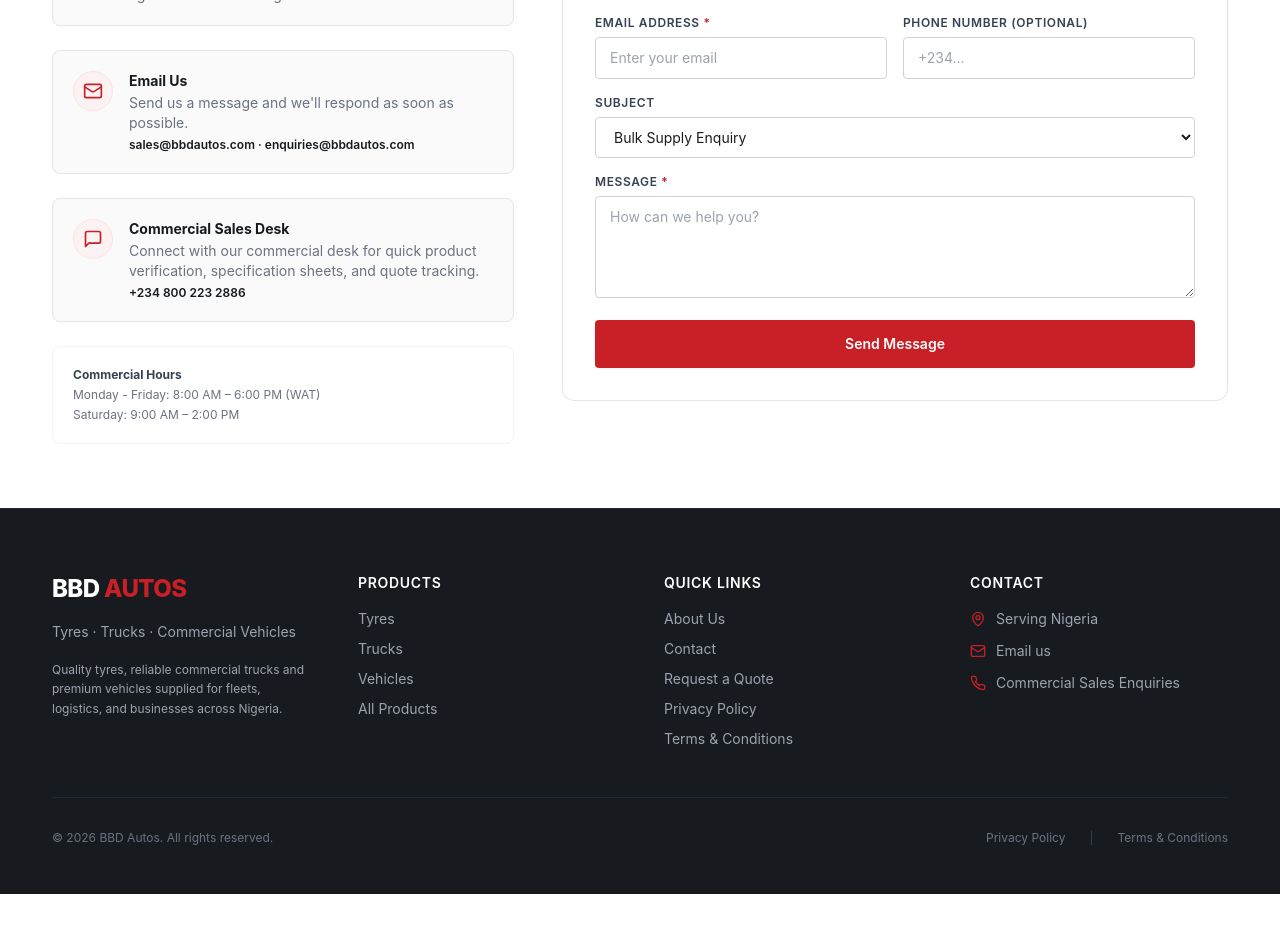
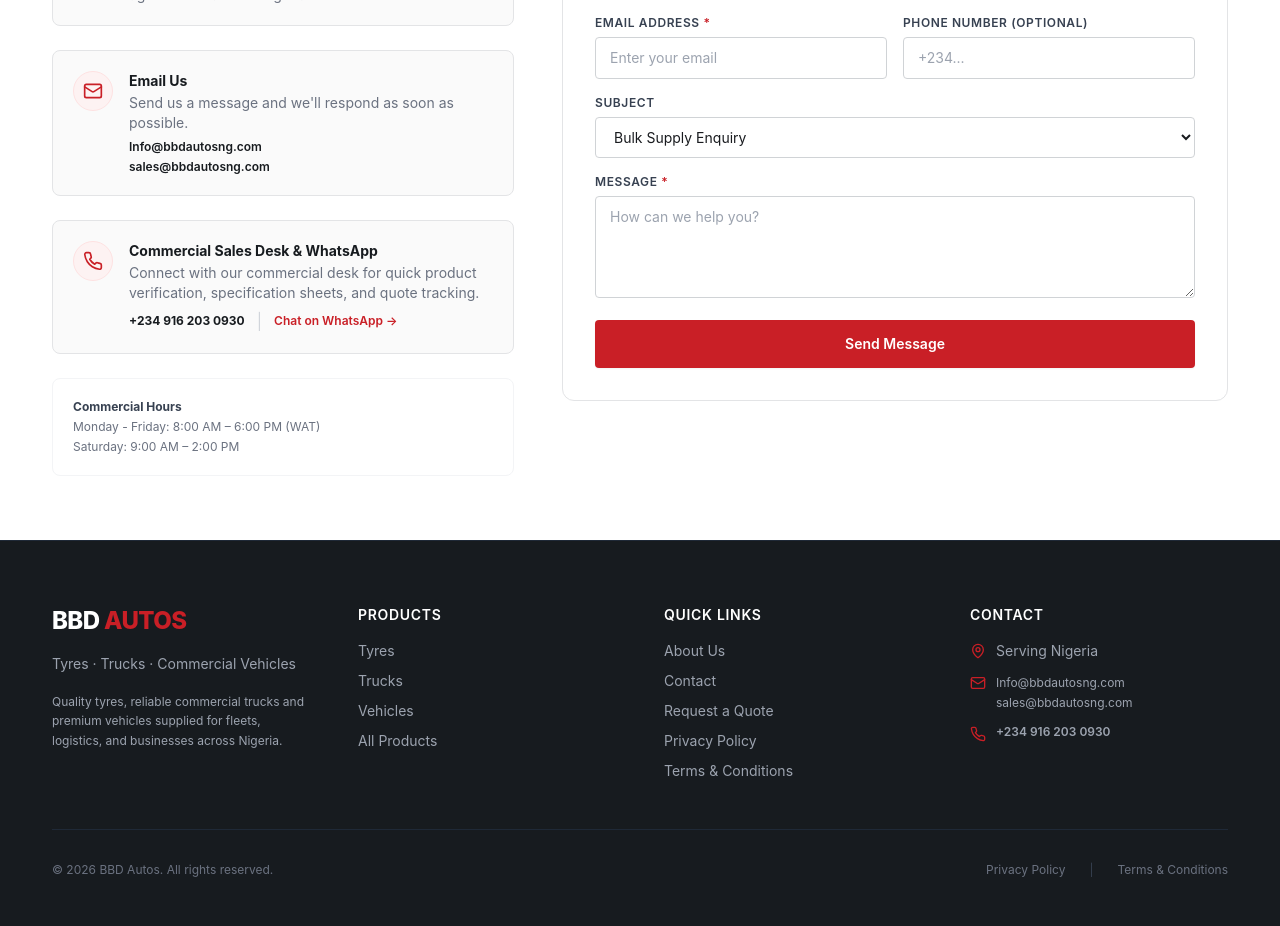
Before and after one commit to Subair-09/bbdautos, a Next.js app: page /contact in a window 1280 px wide. Shown: the part 460-1386 px from the top of the page. Before the commit the page ends 1354 px from the top, so only its background shows below. Built offline with nearby package versions, Linux system fonts and the light colour scheme.

Commit message:
chore: update official company emails and phone number

```diff
--- a/src/app/contact/page.tsx
+++ b/src/app/contact/page.tsx
@@ -118,25 +118,44 @@
                 <p className="text-xs sm:text-sm text-gray-500 mt-0.5">
                   Send us a message and we'll respond as soon as possible.
                 </p>
-                <p className="text-xs font-semibold text-[#171B1F] mt-1">
-                  sales@bbdautos.com · enquiries@bbdautos.com
-                </p>
+                <div className="flex flex-col gap-1 text-xs font-semibold text-[#171B1F] mt-1.5">
+                  <a href="mailto:Info@bbdautosng.com" className="hover:text-[#C91F26] transition-colors">
+                    Info@bbdautosng.com
+                  </a>
+                  <a href="mailto:sales@bbdautosng.com" className="hover:text-[#C91F26] transition-colors">
+                    sales@bbdautosng.com
+                  </a>
+                </div>
               </div>
             </div>
 
-            {/* WhatsApp / Direct Enquiries */}
+            {/* Direct Enquiries / Phone */}
             <div className="flex items-start gap-4 p-5 rounded-lg border border-[#E3E4E6] bg-[#FAFAFA]">
               <div className="w-10 h-10 rounded-full bg-[#FDF2F2] text-[#C91F26] flex items-center justify-center shrink-0 border border-red-100">
-                <MessageSquare className="w-5 h-5" />
+                <Phone className="w-5 h-5" />
               </div>
               <div>
-                <h4 className="font-bold text-sm text-[#171B1F]">Commercial Sales Desk</h4>
+                <h4 className="font-bold text-sm text-[#171B1F]">Commercial Sales Desk & WhatsApp</h4>
                 <p className="text-xs sm:text-sm text-gray-500 mt-0.5">
                   Connect with our commercial desk for quick product verification, specification sheets, and quote tracking.
                 </p>
-                <p className="text-xs font-semibold text-[#171B1F] mt-1">
-                  +234 800 223 2886
-                </p>
+                <div className="flex items-center gap-3 mt-1.5">
+                  <a
+                    href="tel:+2349162030930"
+                    className="text-xs font-bold text-[#171B1F] hover:text-[#C91F26] transition-colors"
+                  >
+                    +234 916 203 0930
+                  </a>
+                  <span className="text-gray-300">|</span>
+                  <a
+                    href="https://wa.me/2349162030930"
+                    target="_blank"
+                    rel="noopener noreferrer"
+                    className="text-xs font-semibold text-[#C91F26] hover:underline"
+                  >
+                    Chat on WhatsApp &rarr;
+                  </a>
+                </div>
               </div>
             </div>
 
--- a/src/app/privacy/page.tsx
+++ b/src/app/privacy/page.tsx
@@ -41,7 +41,7 @@
 
           <h3 className="text-base font-bold text-[#171B1F] pt-2">4. Contact</h3>
           <p>
-            For any enquiries regarding this privacy policy or your stored quotation requests, please contact our administrative desk at sales@bbdautos.com.
+            For any enquiries regarding this privacy policy or your stored quotation requests, please contact our team at Info@bbdautosng.com or sales@bbdautosng.com.
           </p>
         </div>
       </div>
--- a/src/components/Footer.tsx
+++ b/src/components/Footer.tsx
@@ -99,15 +99,20 @@
               </li>
               <li className="flex items-start gap-2.5">
                 <Mail className="w-4 h-4 text-[#C91F26] shrink-0 mt-0.5" />
-                <Link href="/contact" className="hover:text-white transition-colors">
-                  Email us
-                </Link>
+                <div className="flex flex-col text-xs leading-relaxed">
+                  <a href="mailto:Info@bbdautosng.com" className="hover:text-white transition-colors">
+                    Info@bbdautosng.com
+                  </a>
+                  <a href="mailto:sales@bbdautosng.com" className="hover:text-white transition-colors">
+                    sales@bbdautosng.com
+                  </a>
+                </div>
               </li>
               <li className="flex items-start gap-2.5">
                 <Phone className="w-4 h-4 text-[#C91F26] shrink-0 mt-0.5" />
-                <Link href="/contact" className="hover:text-white transition-colors">
-                  Commercial Sales Enquiries
-                </Link>
+                <a href="tel:+2349162030930" className="hover:text-white transition-colors text-xs font-semibold">
+                  +234 916 203 0930
+                </a>
               </li>
             </ul>
           </div>
--- a/src/lib/notifications.ts
+++ b/src/lib/notifications.ts
@@ -1,6 +1,6 @@
 import { QuoteRequest, ContactMessage } from '@/types';
 
-const NOTIFICATION_EMAIL = 'nuddywale@gmail.com';
+const NOTIFICATION_EMAIL = 'Info@bbdautosng.com, sales@bbdautosng.com';
 
 export async function sendQuoteToGoogleAppsScript(quote: QuoteRequest): Promise<boolean> {
   const scriptUrl = process.env.GOOGLE_SCRIPT_URL;
```
Also changed, not shown: google-apps-script.js (+11 -7 lines).
